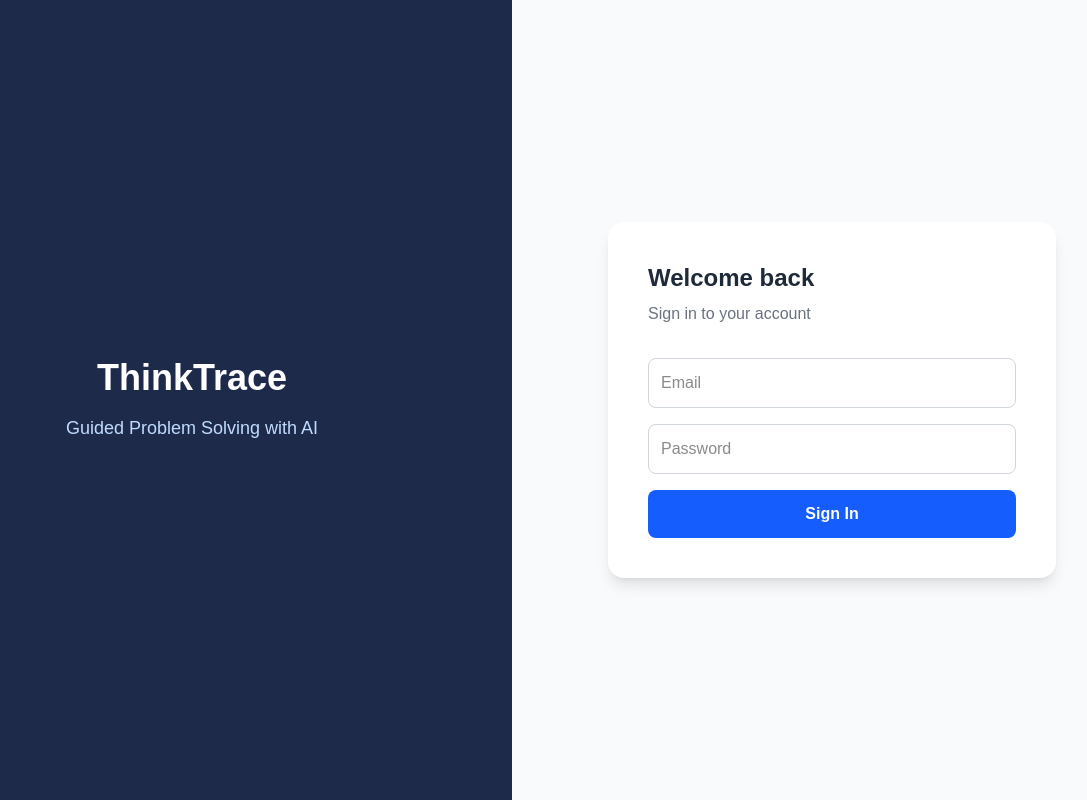
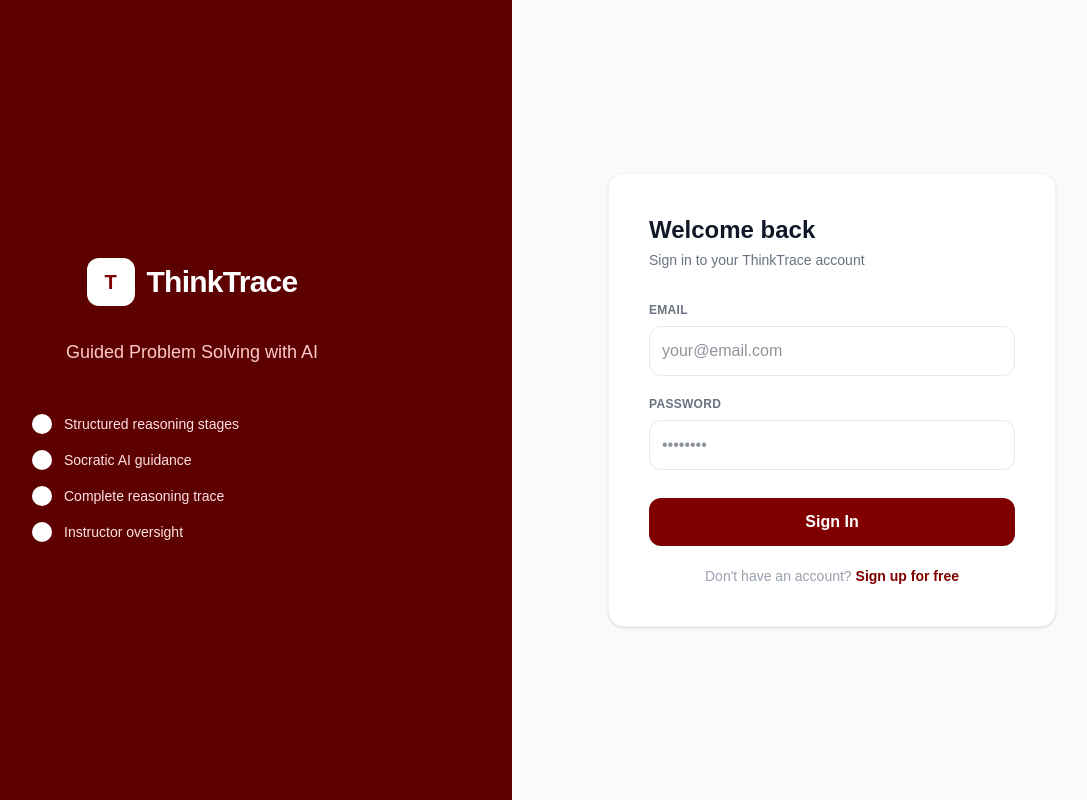
Before and after one commit to Abdure-dev/Think_Trace_MVP, a Next.js app in the folder frontend/: page /login in a window 1280 px wide. Shown: the whole page, without its empty margins (128-1215 px from the left). Built offline with nearby package versions, Linux system fonts and the light colour scheme.

Commit message:
marron color

```diff
--- a/frontend/app/login/page.tsx
+++ b/frontend/app/login/page.tsx
@@ -28,44 +28,112 @@ export default function LoginPage() {
     <div className="min-h-screen flex">
       {/* Left side — branding */}
       <div
-        className="w-1/2 bg-navy-900 flex flex-col items-center justify-center p-12"
-        style={{ backgroundColor: "#1e2a4a" }}
+        className="w-1/2 flex flex-col items-center justify-center p-12"
+        style={{ backgroundColor: "#5c0000" }}
       >
-        <h1 className="text-4xl font-bold text-white mb-4">ThinkTrace</h1>
-        <p className="text-blue-200 text-lg text-center">
+        {/* Logo */}
+        <div className="flex items-center gap-3 mb-8">
+          <div className="w-12 h-12 rounded-xl flex items-center justify-center bg-white">
+            <span className="font-bold text-xl" style={{ color: "#800000" }}>
+              T
+            </span>
+          </div>
+          <span className="text-white font-bold text-3xl tracking-tight">
+            ThinkTrace
+          </span>
+        </div>
+
+        <p className="text-red-200 text-lg text-center mb-12 max-w-xs">
           Guided Problem Solving with AI
         </p>
+
+        {/* Features */}
+        <div className="flex flex-col gap-4 w-full max-w-xs">
+          {[
+            "Structured reasoning stages",
+            "Socratic AI guidance",
+            "Complete reasoning trace",
+            "Instructor oversight",
+          ].map((feature) => (
+            <div key={feature} className="flex items-center gap-3">
+              <div className="w-5 h-5 rounded-full bg-white bg-opacity-20 flex items-center justify-center flex-shrink-0">
+                <span className="text-white text-xs">✓</span>
+              </div>
+              <span className="text-red-100 text-sm">{feature}</span>
+            </div>
+          ))}
+        </div>
       </div>
 
       {/* Right side — form */}
       <div className="w-1/2 flex items-center justify-center bg-gray-50">
-        <div className="bg-white p-10 rounded-2xl shadow-lg w-full max-w-md">
-          <h2 className="text-2xl font-bold text-gray-800 mb-2">
+        <div className="bg-white p-10 rounded-2xl shadow-sm border border-gray-100 w-full max-w-md">
+          {/* Header */}
+          <div className="mb-8">
+            <h2 className="text-2xl font-bold text-gray-900 mb-1">
               Welcome back
             </h2>
-          <p className="text-gray-500 mb-8">Sign in to your account</p>
+            <p className="text-gray-500 text-sm">
+              Sign in to your ThinkTrace account
+            </p>
+          </div>
 
-          <div className="flex flex-col gap-4">
+          <div className="flex flex-col gap-5">
+            <div>
+              <label className="text-xs font-semibold text-gray-500 uppercase tracking-wide mb-2 block">
+                Email
+              </label>
               <input
                 value={email}
                 onChange={(e) => setEmail(e.target.value)}
-              className="border border-gray-300 p-3 rounded-lg w-full focus:outline-none focus:border-blue-500"
-              placeholder="Email"
+                className="border border-gray-200 p-3 rounded-xl w-full focus:outline-none focus:ring-2 transition text-gray-800"
+                style={{ focusBorderColor: "#800000" }}
+                onFocus={(e) => (e.target.style.borderColor = "#800000")}
+                onBlur={(e) => (e.target.style.borderColor = "#e5e7eb")}
+                placeholder="your@email.com"
               />
+            </div>
+
+            <div>
+              <label className="text-xs font-semibold text-gray-500 uppercase tracking-wide mb-2 block">
+                Password
+              </label>
               <input
                 type="password"
                 value={password}
                 onChange={(e) => setPassword(e.target.value)}
-              className="border border-gray-300 p-3 rounded-lg w-full focus:outline-none focus:border-blue-500"
-              placeholder="Password"
+                className="border border-gray-200 p-3 rounded-xl w-full focus:outline-none transition text-gray-800"
+                onFocus={(e) => (e.target.style.borderColor = "#800000")}
+                onBlur={(e) => (e.target.style.borderColor = "#e5e7eb")}
+                placeholder="••••••••"
               />
-            {error && <p className="text-red-500 text-sm">{error}</p>}
+            </div>
+
+            {error && <p className="text-red-600 text-sm">{error}</p>}
+
             <button
               onClick={handleSubmit}
-              className="bg-blue-600 text-white p-3 rounded-lg w-full font-semibold hover:bg-blue-700 transition"
+              className="text-white p-3 rounded-xl w-full font-semibold transition hover:opacity-90 mt-2"
+              style={{ backgroundColor: "#800000" }}
+              onMouseEnter={(e) =>
+                ((e.target as HTMLElement).style.backgroundColor = "#5c0000")
+              }
+              onMouseLeave={(e) =>
+                ((e.target as HTMLElement).style.backgroundColor = "#800000")
+              }
             >
               Sign In
             </button>
+
+            <p className="text-center text-sm text-gray-400">
+              Don't have an account?{" "}
+              <span
+                className="font-semibold cursor-pointer"
+                style={{ color: "#800000" }}
+              >
+                Sign up for free
+              </span>
+            </p>
           </div>
         </div>
       </div>
```
Lines whose indentation alone changed are shown as unchanged.
